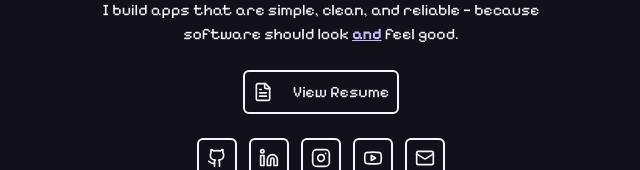
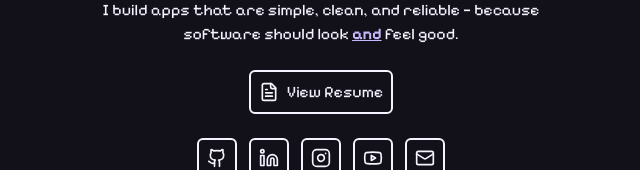
Before and after one commit to wu-wilson/wu-wilson.github.io, a React (Vite) app: page / in a window 1280 px wide. Shown: the part 374-544 px from the top of the page, without its empty margins (319-959 px from the left). Built offline with nearby package versions, Linux system fonts and the light colour scheme.

Commit message:
updated label spacing in icon links

```diff
--- a/src/components/ui/IconLink.tsx
+++ b/src/components/ui/IconLink.tsx
@@ -20,7 +20,7 @@ function IconLink({
       rel="noopener noreferrer"
       aria-label={label}
       className="
-        flex items-center gap-5 rounded-md border-2 p-2
+        flex items-center gap-2 rounded-md border-2 p-2
         transition-transform duration-200
         hover:-translate-y-1
         hover:text-(--primary)
```
